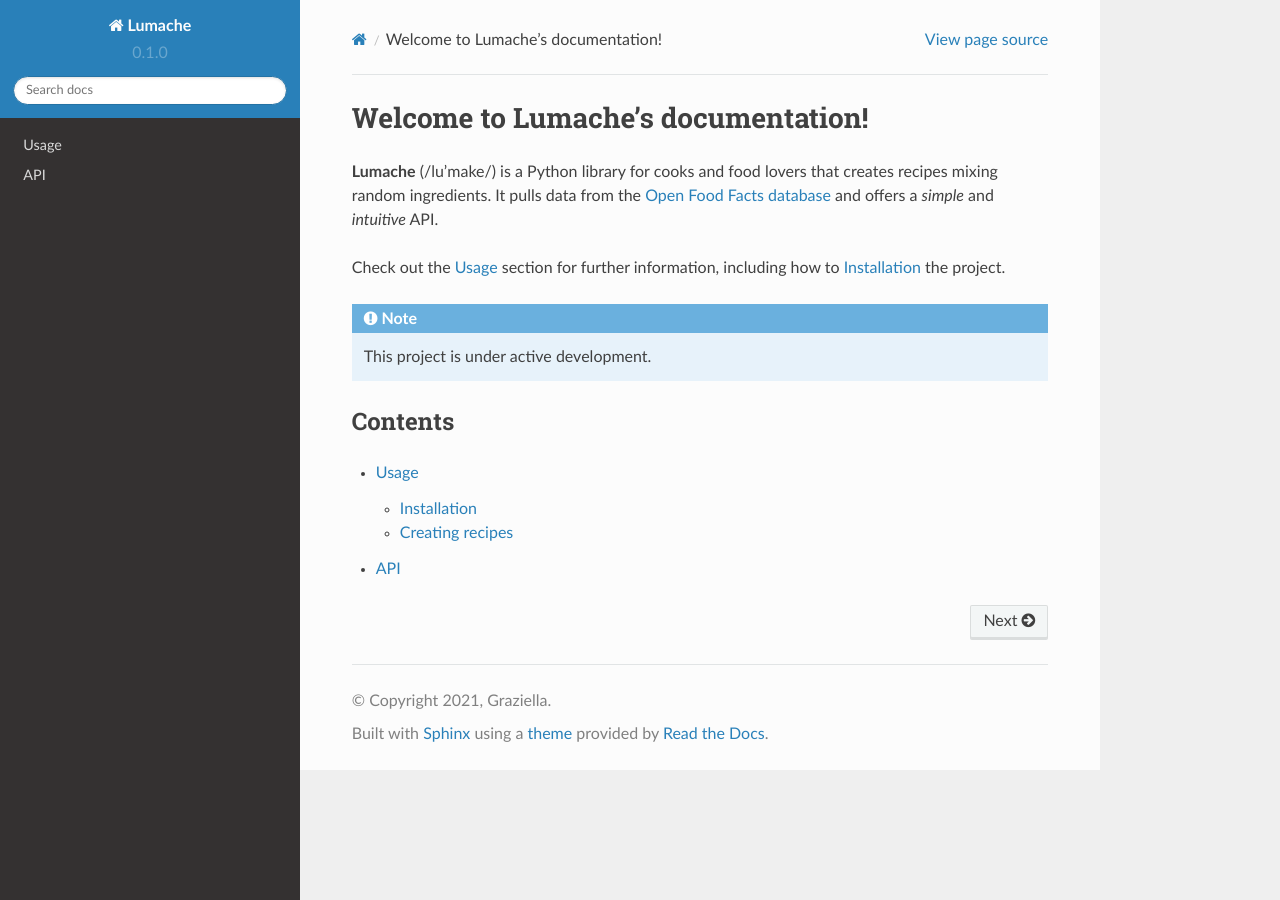
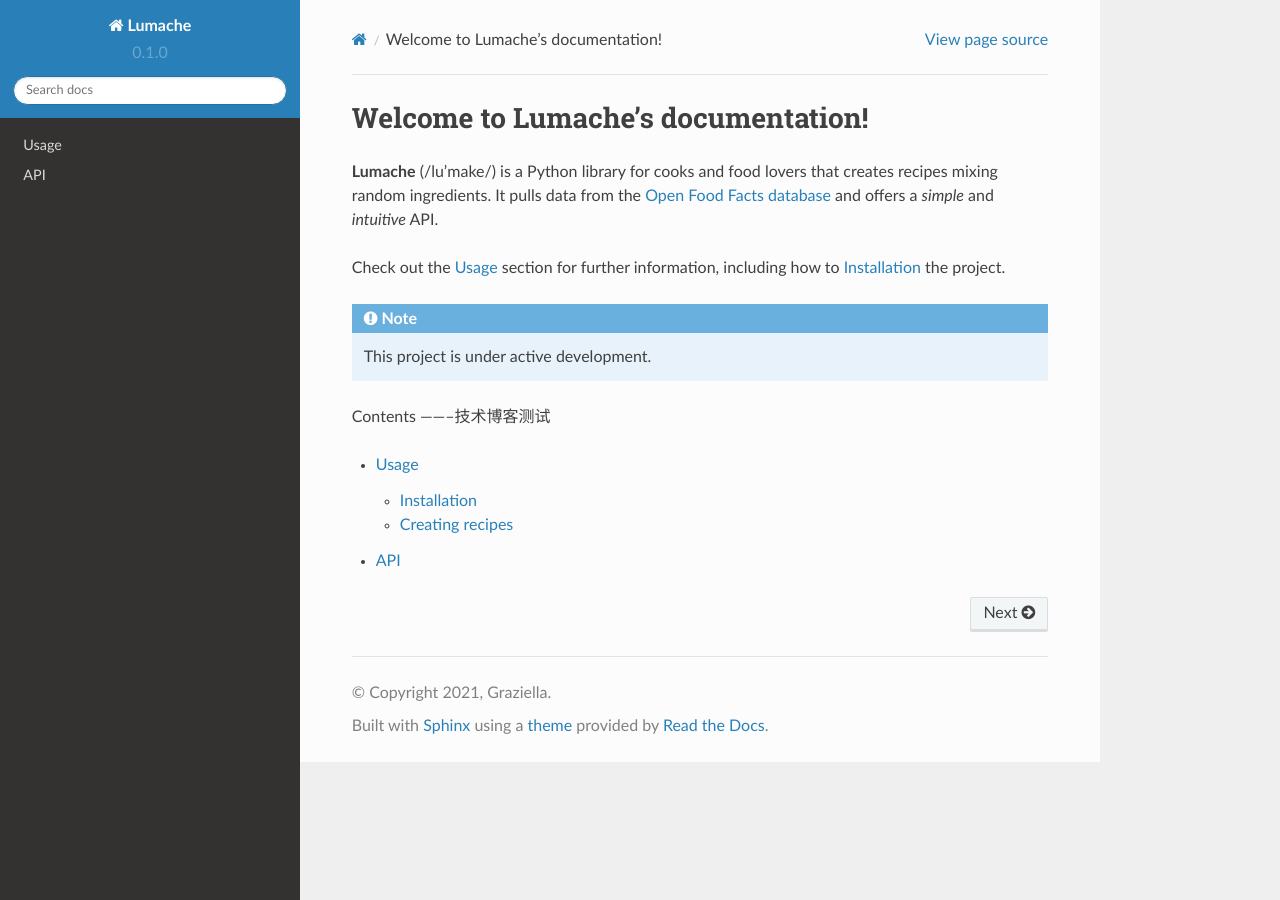
Before and after one commit to amazingo/doc, a Sphinx documentation site: the page built from docs/source/index.rst, in a window 1280 px wide. Built offline with Sphinx 7.4.7 and the Read the Docs theme 2.0.0, drawn with Linux system fonts in a browser that asks for light colours.

Commit message:
Update index.rst

```diff
--- a/docs/source/index.rst
+++ b/docs/source/index.rst
@@ -14,7 +14,8 @@ how to :ref:`installation` the project.
    This project is under active development.
 
 Contents
---------
+--------技术博客测试
+
 
 .. toctree::
 
```
